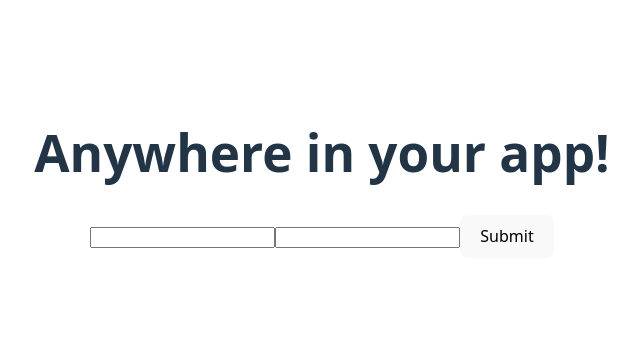
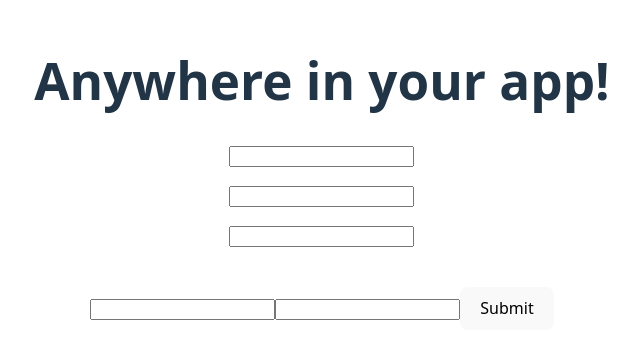
Before and after one commit to TejaswiniBeleshe/new-account-form, a React (Vite) app: page / in a window 1280 px wide. Shown: the part 226-584 px from the top of the page, without its empty margins (318-958 px from the left). Built offline with nearby package versions, Linux system fonts and the light colour scheme.

Commit message:
Handle profile data and error

```diff
--- a/src/components/Profile/ProfilePage.jsx
+++ b/src/components/Profile/ProfilePage.jsx
@@ -8,6 +8,18 @@ const ProfilePage = () => (
       initialValues={{fname:"",lname:"",email:"", password:"",conformPassword:"",phoneNum:""}}
       validate={values => {
         const errors = {};
+
+        // checl first name
+        if(!values.fname || values.fname.trim() === ""){
+            errors.fname = "Required"
+        }else if(values.fname.length <= 2){
+            errors.fname = "First name must be at least 4 characters"
+        }
+
+        // check last name
+        if(!values.lname || values.fname.trim() === ""){
+            errors.fname = "Required"
+        }
 
 
         // check email
@@ -61,6 +73,22 @@ const ProfilePage = () => (
         /* and other goodies */
       }) => (
         <form onSubmit={handleSubmit}>
+
+          <input
+            type="text"
+            name="fname"
+            onChange={handleChange}
+            onBlur={handleBlur}
+            value={values.fname}
+        />
+        <p>{errors.fname && touched.fname && errors.fname}</p>
+        <input
+            type="text"
+            name="lname"
+            onChange={handleChange}
+            onBlur={handleBlur}
+            value={values.lname}/>
+        <p>{errors.lname && touched.lname && errors.lname}</p>
           <input
             type="email"
             name="email"
@@ -68,7 +96,9 @@ const ProfilePage = () => (
             onBlur={handleBlur}
             value={values.email}
           />
-          {errors.email && touched.email && errors.email}
+          <p>{errors.email && touched.email && errors.email}</p>
+          <br/>
+          <input type="text" />
           <input
             type="password"
             name="password"
```
